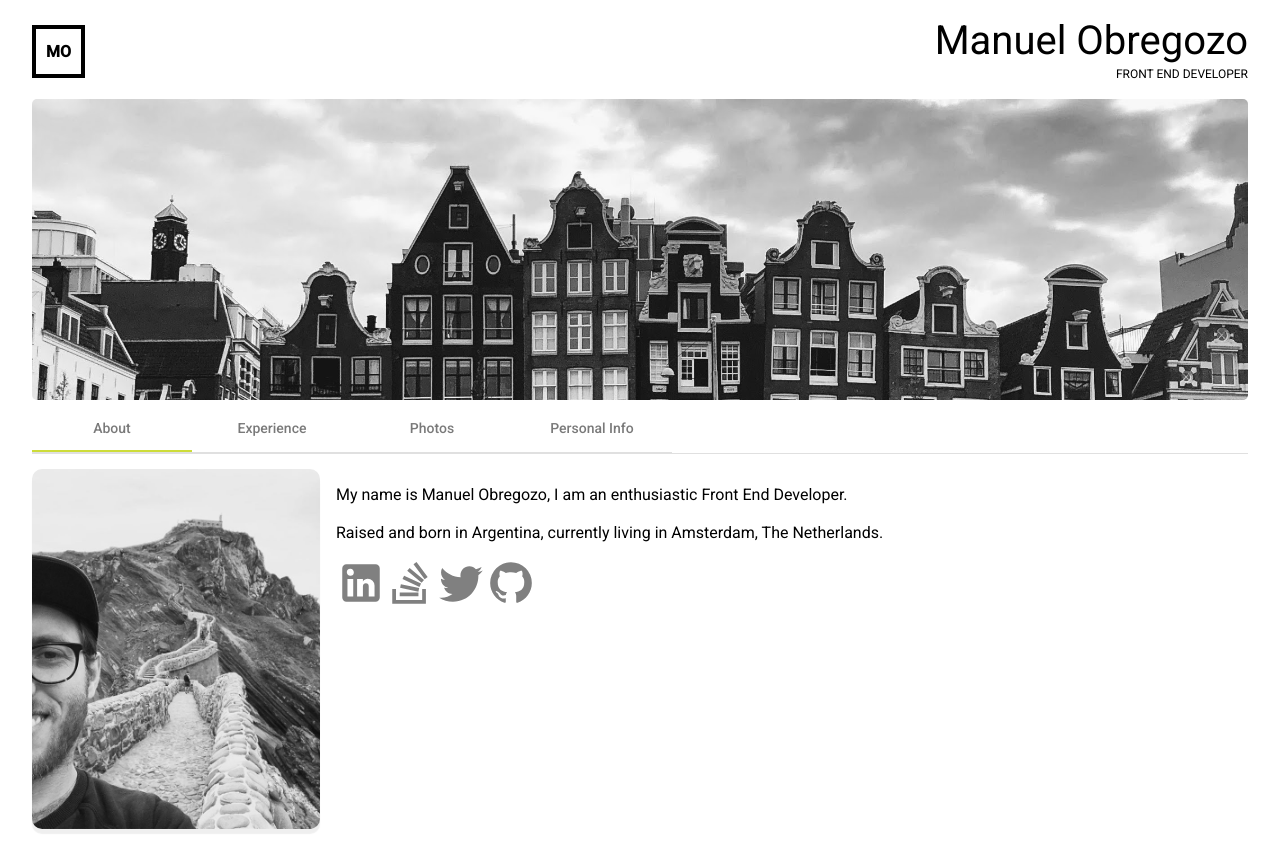
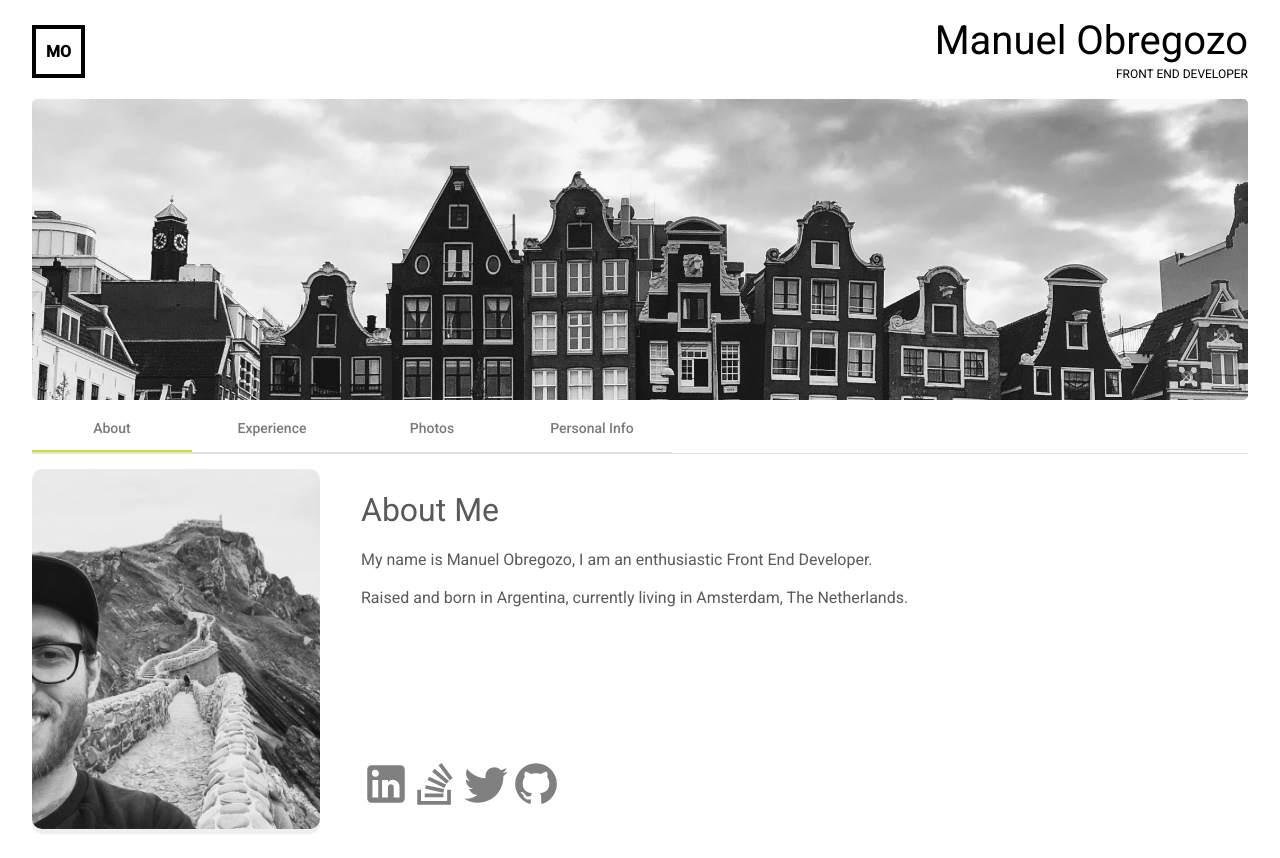
Before and after one commit to mobregozo/resume, an Angular app: page /about in a window 1280 px wide. Built offline with nearby package versions, Linux system fonts and the light colour scheme.

Commit message:
feat(): refactored some ui components and improved experience details

```diff
--- a/src/app/app-routing.module.ts
+++ b/src/app/app-routing.module.ts
@@ -9,6 +9,7 @@ const routes: Routes = [
     { path: 'about', component: AboutComponent },
     { path: 'photos', component: PhotosComponent },
     { path: 'personal', component: PersonalComponent },
+    { path: '',   redirectTo: 'about', pathMatch: 'full' },
 ];
 @NgModule({
     imports: [
--- a/src/app/experience/experience-detail/experience-detail.component.html
+++ b/src/app/experience/experience-detail/experience-detail.component.html
@@ -1,8 +1,15 @@
 <mat-card *ngIf="detail" class="experience-card">
     <mat-card-header>
-        <img mat-card-avatar class="experience-card-image" [src]="'../../../assets/img/' + detail.logo" />
+        <img mat-card-avatar class="experience-card__image" [src]="'../../../assets/img/' + detail.logo" />
         <mat-card-title> {{ detail.companyName }}</mat-card-title>
         <mat-card-subtitle> {{ detail.from }} - {{ detail.to }}</mat-card-subtitle>
     </mat-card-header>
-    <mat-card-content> {{ detail.description }} </mat-card-content>
+    <mat-card-content *ngIf="detail.projects.length > 0">
+      <mat-card-subtitle> Projects</mat-card-subtitle>
+      <div *ngFor="let experience of detail.projects" class="experience__content">
+          {{experience}}
+          <br/>
+          <br/>
+      </div>
+    </mat-card-content>
 </mat-card>
--- a/src/app/experience/experience-detail/experience-detail.component.scss
+++ b/src/app/experience/experience-detail/experience-detail.component.scss
@@ -1,9 +1,16 @@
 .experience-card{
-  max-width: 400px;
   margin-top:25px;
-  .experience-card-image {
+  .experience-card__image {
     object-fit: contain;
     background-color: #d3d3d391;
     padding:5px;
   }
+  div{
+    white-space: pre-line;
+    border-bottom: solid 1px lightblue;
+    &:last-child{
+      padding-top:15px;
+      border: none;
+    }
+  }
 }
--- a/src/app/tabs/about/about.component.html
+++ b/src/app/tabs/about/about.component.html
@@ -1,6 +1,7 @@
  <div class="cards">
   <app-personal-info></app-personal-info>
-  <div class="text">
+  <div class="cards-about">
+    <h1>About Me</h1>
       <p class="caption">
             My name is Manuel Obregozo, I am an enthusiastic Front End Developer.
             <br>
@@ -9,7 +10,7 @@
             <br>
 
       </p>
-        <div>
+        <div class="icons-box">
             <a href="https://www.linkedin.com/in/manuelobregozo/?locale=en_US" target="_blank">
               <svg class="info-icon" viewBox="0 0 24 24" >
                   <path d="M19,3A2,2 0 0,1 21,5V19A2,2 0 0,1 19,21H5A2,2 0 0,1 3,19V5A2,2 0 0,1 5,3H19M18.5,18.5V13.2A3.26,3.26 0 0,0 15.24,9.94C14.39,9.94 13.4,10.46 12.92,11.24V10.13H10.13V18.5H12.92V13.57C12.92,12.8 13.54,12.17 14.31,12.17A1.4,1.4 0 0,1 15.71,13.57V18.5H18.5M6.88,8.56A1.68,1.68 0 0,0 8.56,6.88C8.56,5.95 7.81,5.19 6.88,5.19A1.69,1.69 0 0,0 5.19,6.88C5.19,7.81 5.95,8.56 6.88,8.56M8.27,18.5V10.13H5.5V18.5H8.27Z"/>
--- a/src/app/tabs/about/about.component.scss
+++ b/src/app/tabs/about/about.component.scss
@@ -1,7 +1,16 @@
-.text{
+
+
+.cards-about{
+  padding: 0 25px;
+  border-radius: 10px 0 0 10px;
+  color: #5a5a5a;
   grid-column-end: none;
   grid-column-start: 2;
-}
+
+  .icons-box{
+    position: absolute;
+    bottom: 0;
+    padding: 20px 0;
     .info-icon{
       fill:grey;
       width: 50px;
@@ -9,9 +18,11 @@
           fill:black;
       }
   }
+  }
+}
 
 @media only screen and (max-width: 735px) {
-    .text{
+    .cards-about{
       grid-column-end: 1;
       grid-column-start: 1;
     }
```
Also changed, not shown: src/assets/info/experience.json (+14 -2 lines). Lines whose indentation alone changed are shown as unchanged.
